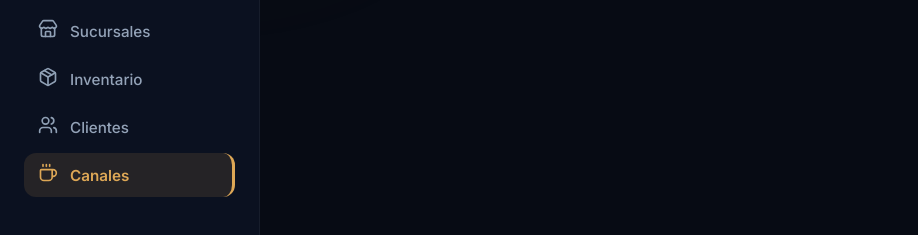
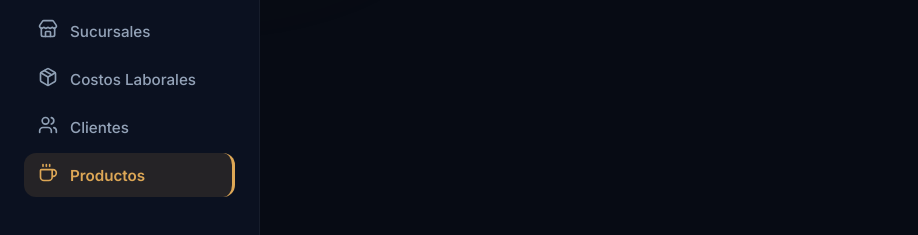
Before and after one commit to lvfranco2201-oss/cfscoffee, a Next.js app: page /productos in a window 1280 px wide. Shown: the part 327-562 px from the top of the page, without its empty margins (0-918 px from the left). Built offline with nearby package versions, Linux system fonts and the light colour scheme; no server answers; the database is empty.

Commit message:
chore(ui): rename sidebar nav labels to Costos Laborales and Productos

```diff
--- a/src/components/Sidebar.tsx
+++ b/src/components/Sidebar.tsx
@@ -84,9 +84,9 @@ export default function Sidebar() {
     { name: 'Dashboard',    path: '/',          icon: <BarChart3 size={20} /> },
     { name: 'Ventas',       path: '/ventas',     icon: <TrendingUp size={20} /> },
     { name: 'Sucursales',   path: '/sucursales', icon: <Store size={20} /> },
-    { name: 'Inventario',   path: '/inventario', icon: <Package size={20} /> },
-    { name: 'Clientes',     path: '/clientes',   icon: <Users size={20} /> },
-    { name: 'Canales',      path: '/productos',  icon: <Coffee size={20} /> },
+    { name: 'Costos Laborales', path: '/inventario', icon: <Package size={20} /> },
+    { name: 'Clientes',         path: '/clientes',   icon: <Users size={20} /> },
+    { name: 'Productos',        path: '/productos',  icon: <Coffee size={20} /> },
   ];
 
   return (
```
